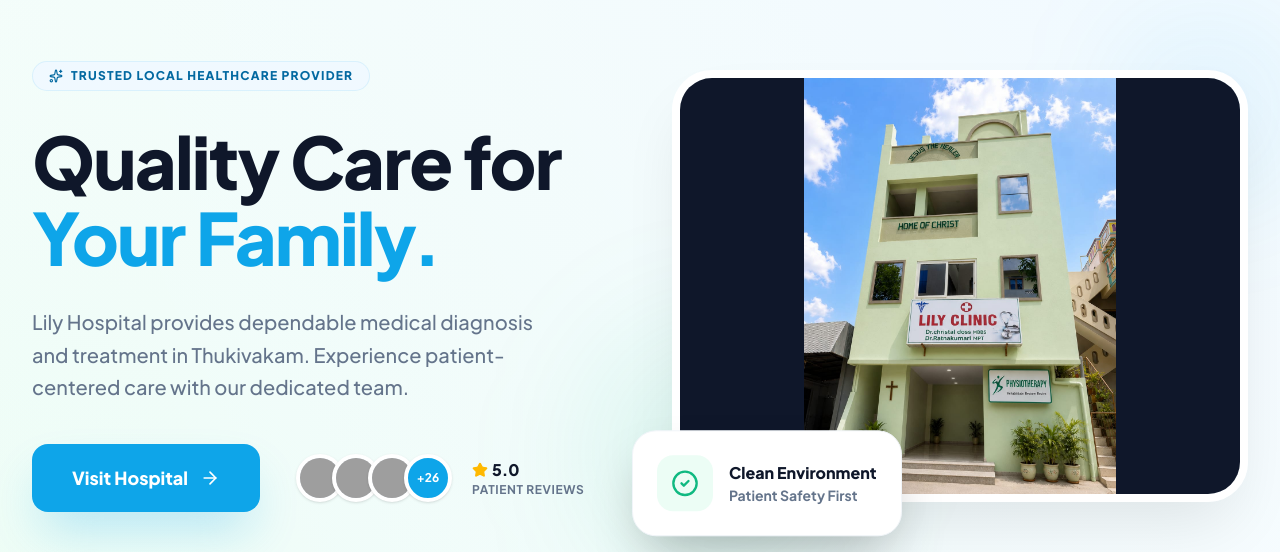
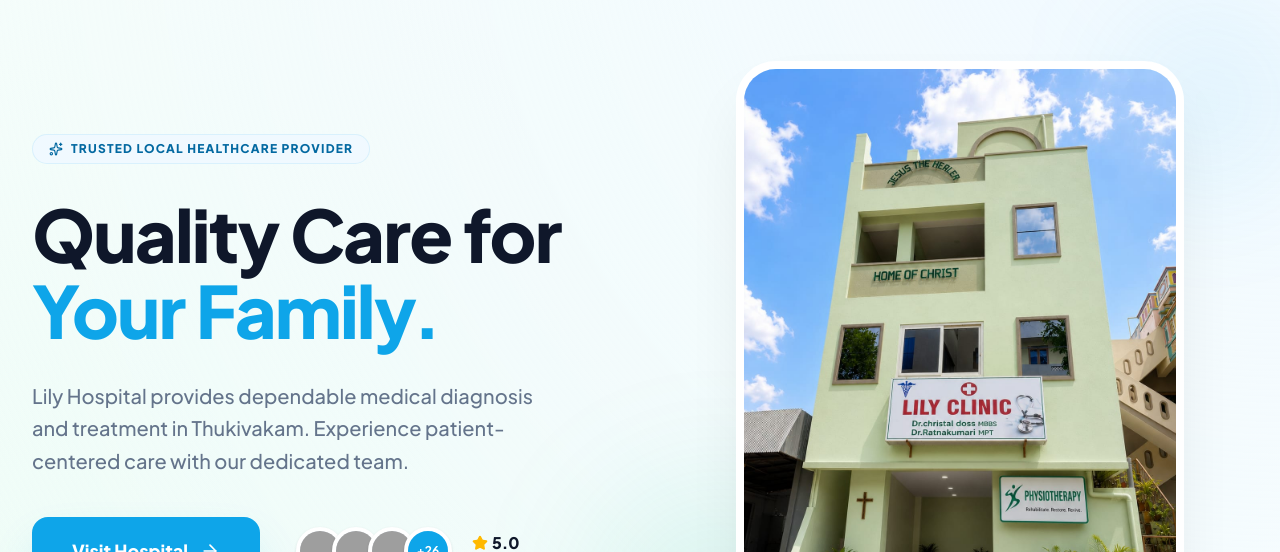
Before and after one commit to AkhilNani7/lilyhospitals, a React (Vite) app: page / in a window 1280 px wide. Shown: the part 163-715 px from the top of the page. Built offline with nearby package versions, Linux system fonts and the light colour scheme; no server answers; grey boxes are pictures that could not be loaded.

Commit message:
Change aspect ratio and image class for banner

```diff
--- a/src/App.tsx
+++ b/src/App.tsx
@@ -422,13 +422,14 @@
               transition={{ duration: 0.8, delay: 0.2 }}
               className="relative"
             >
-              <div className="aspect-[4/3] rounded-[2.5rem] overflow-hidden shadow-[0_32px_64px_-16px_rgba(0,0,0,0.1)] relative z-10 border-8 border-white">
-                <img
-                    src={hospitalBanner}
-                    alt="Lily Clinic Banner"
-                    className="w-full h-full object-contain bg-medical-ink"
-                />
-              </div>
+              <div className="aspect-[3/4] max-w-md mx-auto rounded-[2.5rem] overflow-hidden shadow-[0_32px_64px_-16px_rgba(0,0,0,0.1)] relative z-10 border-8 border-white">
+                  <img
+                      src={hospitalBanner}
+                      alt="Lily Clinic Banner"
+                      className="w-full h-full object-cover"
+                     referrerPolicy="no-referrer"
+                  />
+              </div>
 
               {/* Floating Trust Card */}
               <motion.div
```
